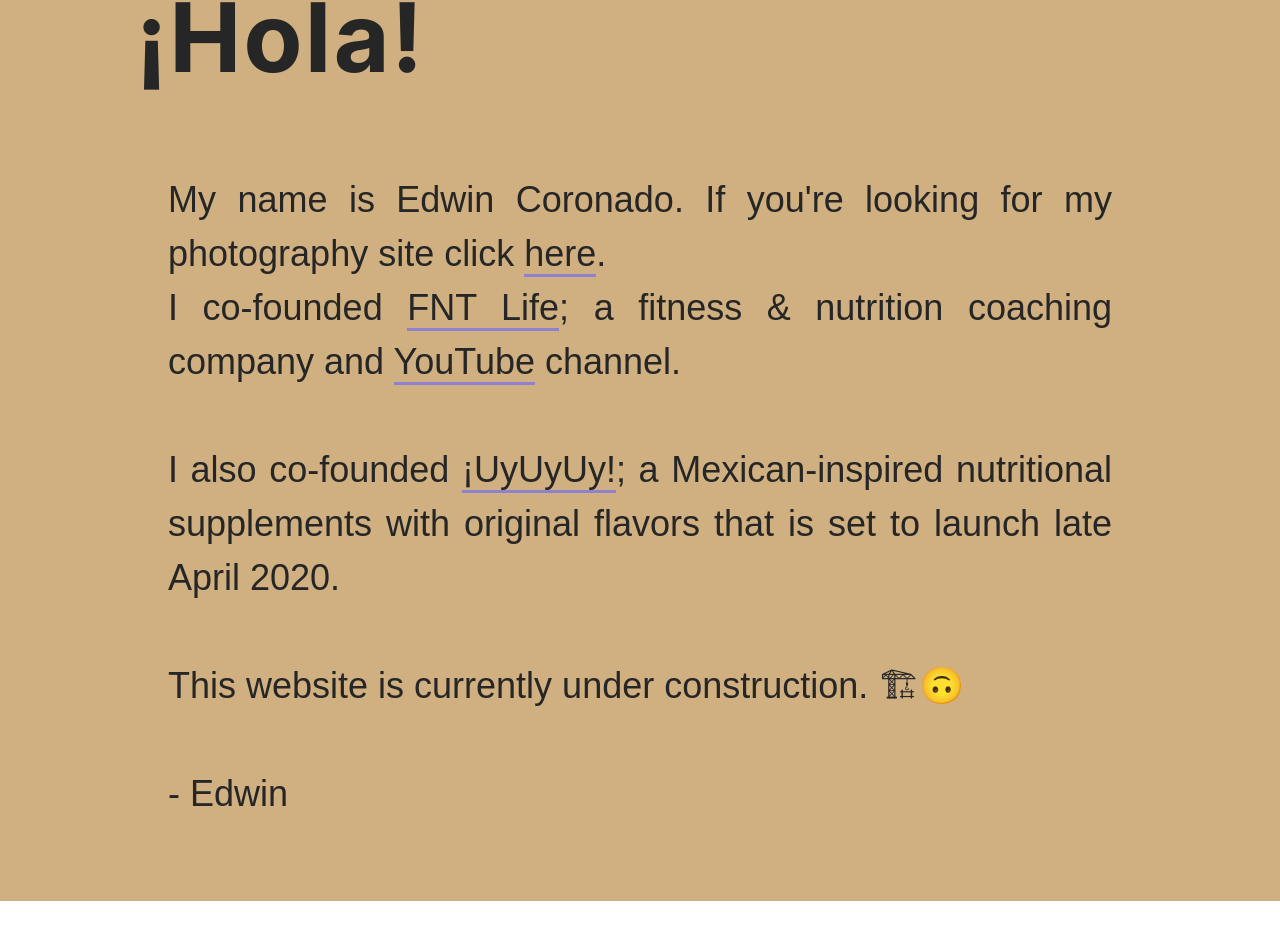
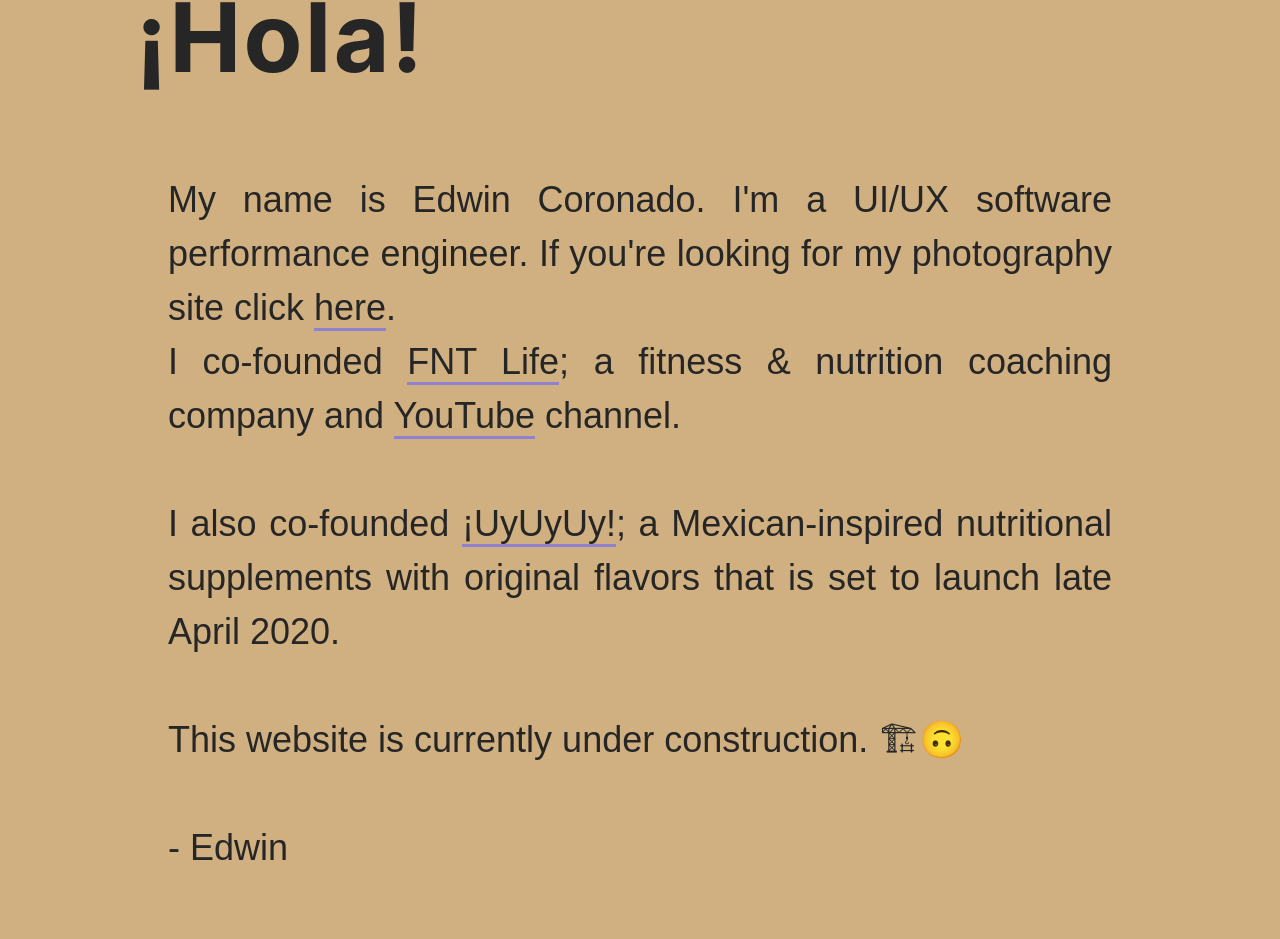
Before and after one commit to edwincoronado/website, a React (Create React App) app: page / in a window 1280 px wide. Shown: the part 939-1878 px from the top of the page. Before the commit the page ends 1840 px from the top, so only its background shows below. Built offline with nearby package versions, Linux system fonts and the light colour scheme.

Commit message:
Update About.js

```diff
--- a/src/About.js
+++ b/src/About.js
@@ -24,7 +24,7 @@
       <p
         className={`${pBase} sm:px-10 sm:text-2xl sm:px-12 md:px-16 md:text-3xl xl:text-4xl xl:px-32`}
       >
-        My name is Edwin Coronado. If you're looking for my photography site
+        My name is Edwin Coronado. I'm a UI/UX software performance engineer. If you're looking for my photography site
         click <Link url={photoUrl}>here</Link>.<br />
         I co-founded{" "}
         <Link url={fntUrl}>FNT Life</Link>; a fitness & nutrition coaching
```
